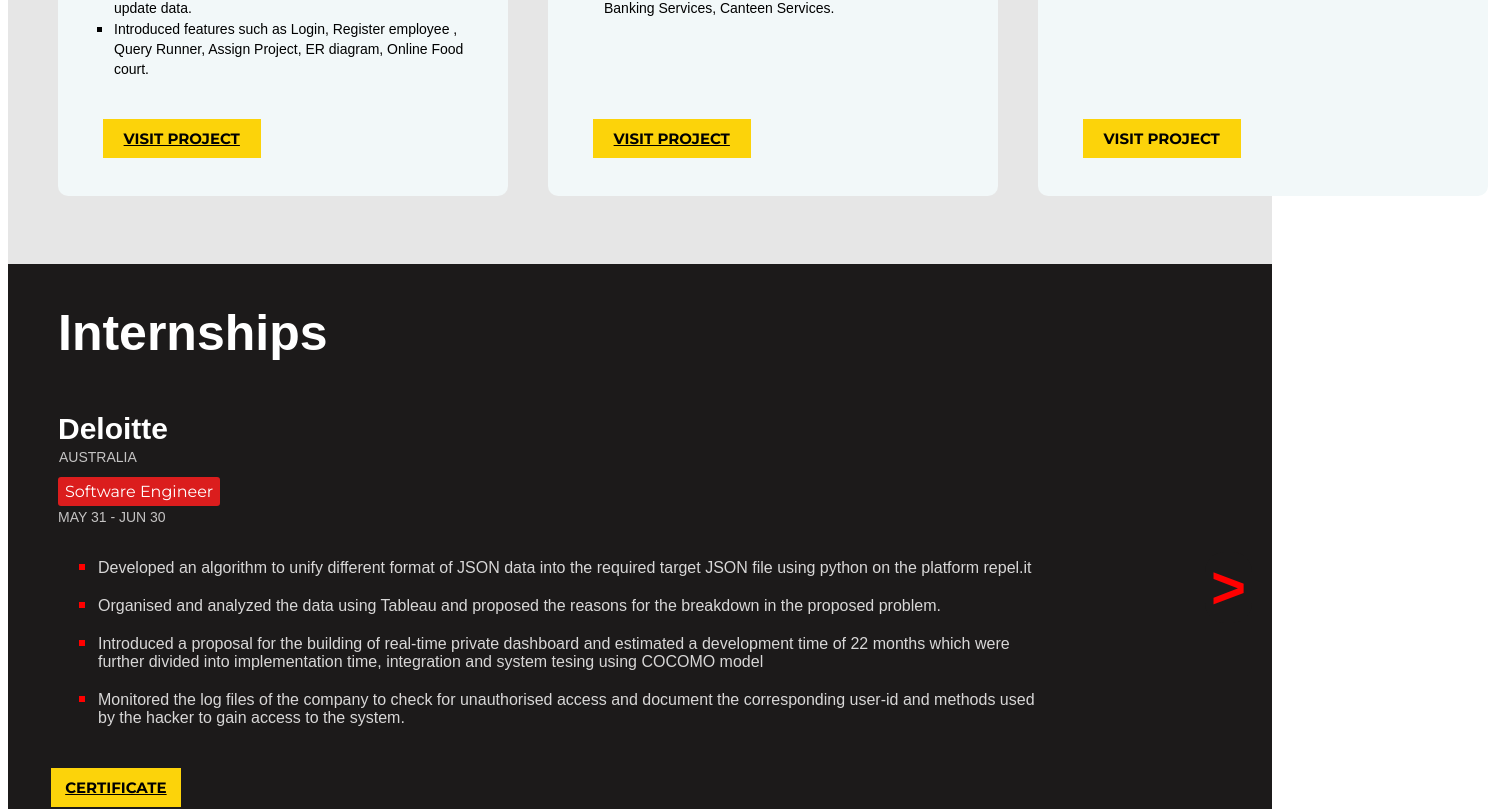
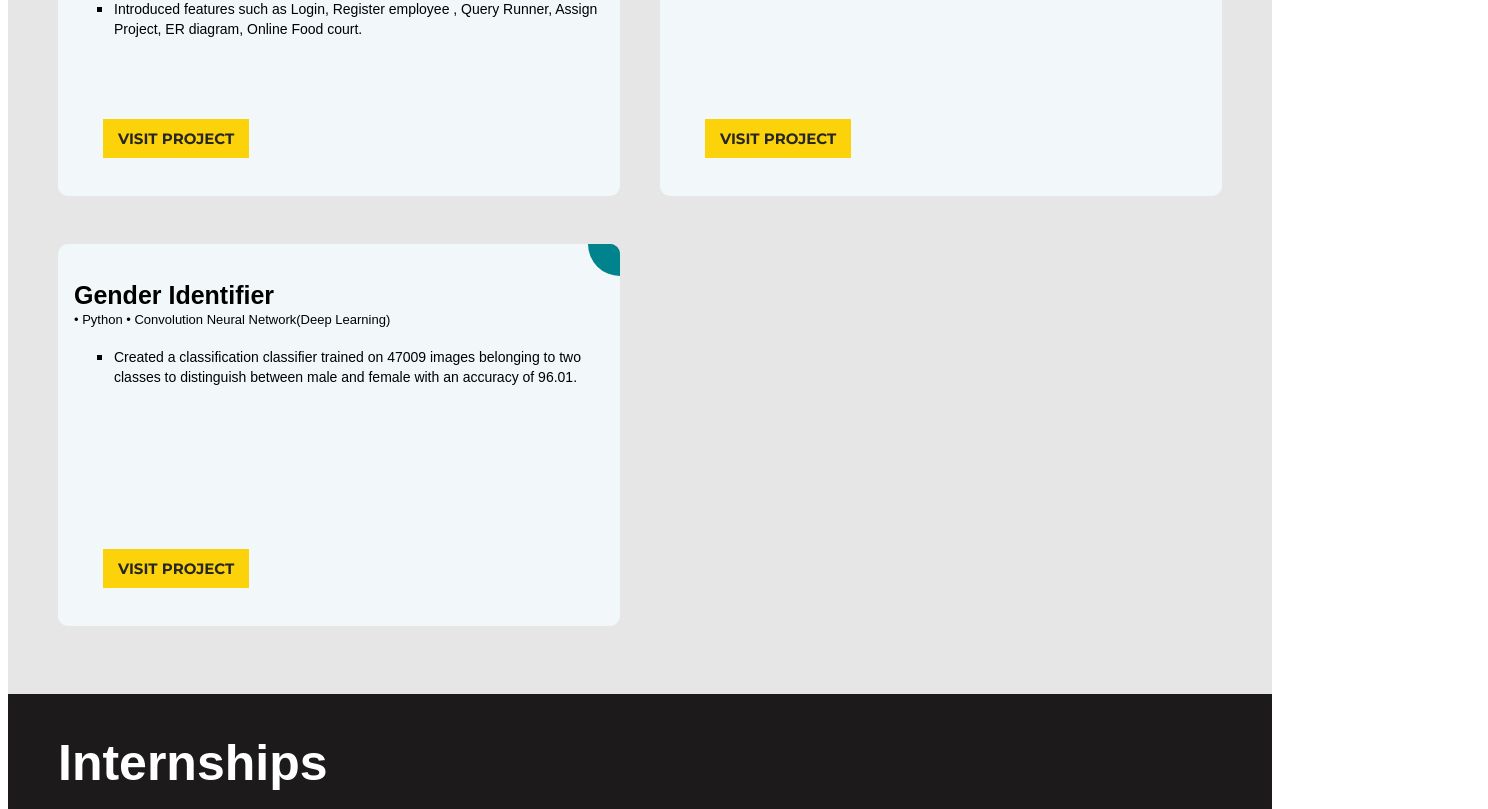
Before and after one commit to PiyushChauhan16/Portfolio, a React (Create React App) app: page / in a window 1280 px wide. Shown: the part 1556-2365 px from the top of the page, 1488 px wide, since content can reach past the window. Built offline with nearby package versions, Linux system fonts and the light colour scheme.

Commit message:
"Resolved unresponsive projects on resize"

```diff
--- a/src/AboutMePage/Internship.js
+++ b/src/AboutMePage/Internship.js
@@ -31,7 +31,7 @@ const Internship = () => {
                     )
                 })}
                 </ul>
-                <button className = "certificate-btn"><a style={{color:"black"}} href={intern.certificate}>CERTIFICATE</a></button>
+                <button className = "certificate-btn"><a style={{color:"black", textDecoration:"none"}} href={intern.certificate}>CERTIFICATE</a></button>
             </div>
         </div>
 
--- a/src/AboutMePage/MakeCards.js
+++ b/src/AboutMePage/MakeCards.js
@@ -35,7 +35,7 @@ const MakeCards = ({project, choice=1}) => {
             </div>
 
             <div>
-                {choice === 1 && (<button className='visit-btn'><a style={{color:"black"}} href={project.link}>VISIT PROJECT</a> </button>)}
+                {choice === 1 && (<a style={{color:"black", textDecoration:"none"}} href={project.link}><button className='visit-btn'>VISIT PROJECT </button></a>)}
             </div>
 
 
--- a/src/AboutMePage/style.css
+++ b/src/AboutMePage/style.css
@@ -146,10 +146,11 @@
 
  .visit-btn{
   position: absolute;
-  left: 10%;
-  right: 55%;
+  left: 8%;
   padding-top: 10px;;
   padding-bottom: 10px;
+  padding-left: 15px;;
+  padding-right: 15px;;
   bottom: 10%;
   background-color: rgb(252, 211, 10);
   font-size: 15px;
@@ -159,6 +160,7 @@
   color: rgb(39, 38, 38);
   cursor: pointer;
   transition:0.4s;
+  max-width: 400px;
  }
 
  .visit-btn:hover{
@@ -193,6 +195,10 @@
       position: relative;
 
     }
+
+    .card1:hover:before {
+      transform: scale(100);
+    }
   }
 
   @media only screen and (max-width: 700px){
@@ -206,15 +212,38 @@
       min-height: 250px;
     }
 
-    .visit-btn{
+    /* .visit-btn{
       font-size: 14px;
       padding: 8px 5px 8px 5px;
       right: 140px;;
       left:20px;
+    } */
+
+    .card1:hover:before {
+      transform: scale(70);
     }
   }
 
+  @media only screen and (max-width: 1480px){
+    .card-arrangment{
+      grid-template-columns: 1fr 1fr;
+    }
 
+    /* .card{
+      min-width: 400px;
+    } */
+  }
+
+  @media only screen and (max-width: 1054px){
+    .card-arrangment{
+      grid-template-columns: 1fr;;
+    }
+
+    .card1:hover:before {
+      transform: scale(100);
+    }
+
+  }
 
 /* ===================================*/
 /* navbar CSS */
@@ -240,6 +269,7 @@
   position: absolute;
   top: 20%;
   left: 26%;
+  right: 26%;
   background-color: rgb(0,0,0); /* Fallback color */
   background-color: rgba(0,0,0, 0.4);
   border-radius: 10px;
```
